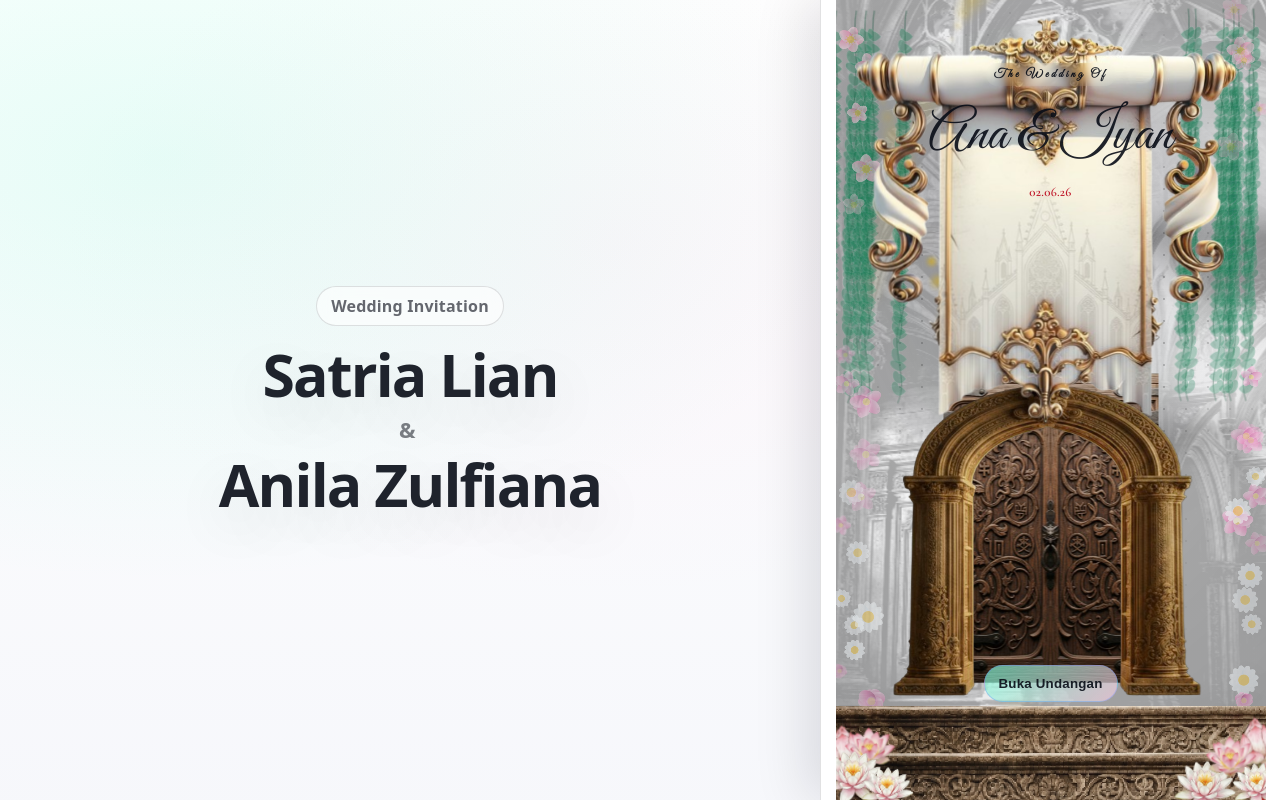
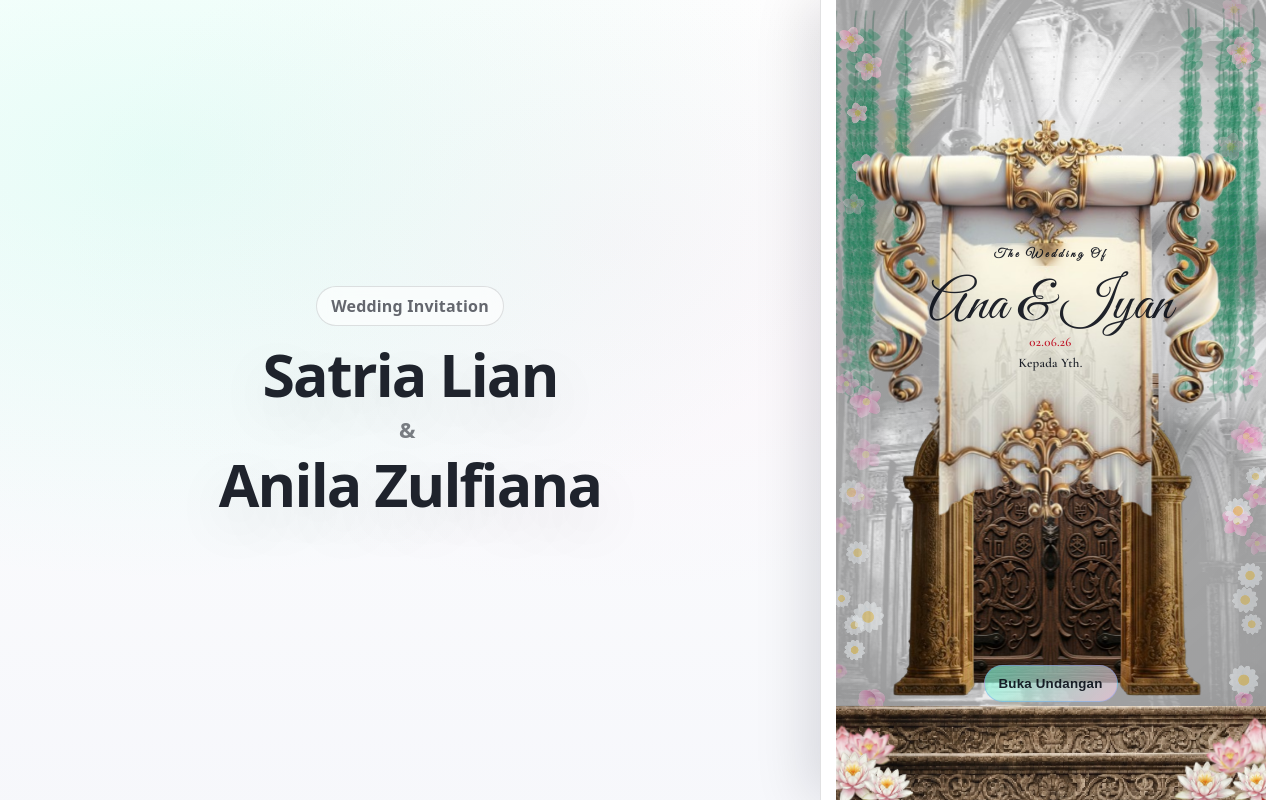
Before and after one commit to yurasera/FloWedding, a React (Vite) app: page / in a window 1280 px wide. Built offline with nearby package versions, Linux system fonts and the light colour scheme.

Commit message:
refactor: resize cover title and meta

```diff
--- a/src/sections/CoverHeader.jsx
+++ b/src/sections/CoverHeader.jsx
@@ -230,9 +230,10 @@ export default function CoverHeader({
                 <Pill className="pill--date">{formattedDateText}</Pill>
               ) : null}
             </div>
+            <Pill>Kepada Yth.</Pill>
             {guestName ? (
               <div className="meta" aria-label="Nama tamu">
-                <Pill>Kepada Yth. {guestName}</Pill>
+                <Pill>{guestName}</Pill>
               </div>
             ) : null}
           </div>
--- a/src/styles.css
+++ b/src/styles.css
@@ -306,7 +306,7 @@ code {
 .cover-intro {
   position: absolute;
   left: 50%;
-  top: max(34px, env(safe-area-inset-top));
+  top: max(134px, env(safe-area-inset-top));
   transform: translateX(-50%);
   width: min(520px, calc(100% - 32px));
   text-align: center;
@@ -360,6 +360,7 @@ code {
 .cover-intro__label {
   display: inline-flex;
   align-items: center;
+  top: 80px;
   padding: 4px 8px;
   border-radius: 999px;
   backdrop-filter: blur(5px);
@@ -372,8 +373,8 @@ code {
 .cover-intro .title {
   font-family: "Great Vibes", ui-serif, Georgia, "Times New Roman", Times, serif;
   font-weight: 400;
-  font-size: clamp(34px, 6vw, 56px);
-  margin: 20px 0 20px;
+  font-size: clamp(24px, 6vw, 56px);
+  margin: 90px 0 0px;
   letter-spacing: 0;
   line-height: 1.04;
 }
@@ -386,7 +387,7 @@ code {
 }
 
 .cover-intro .meta {
-  margin-top: 8px;
+  margin-top: 0px;
 }
 
 .cover-door {
```
